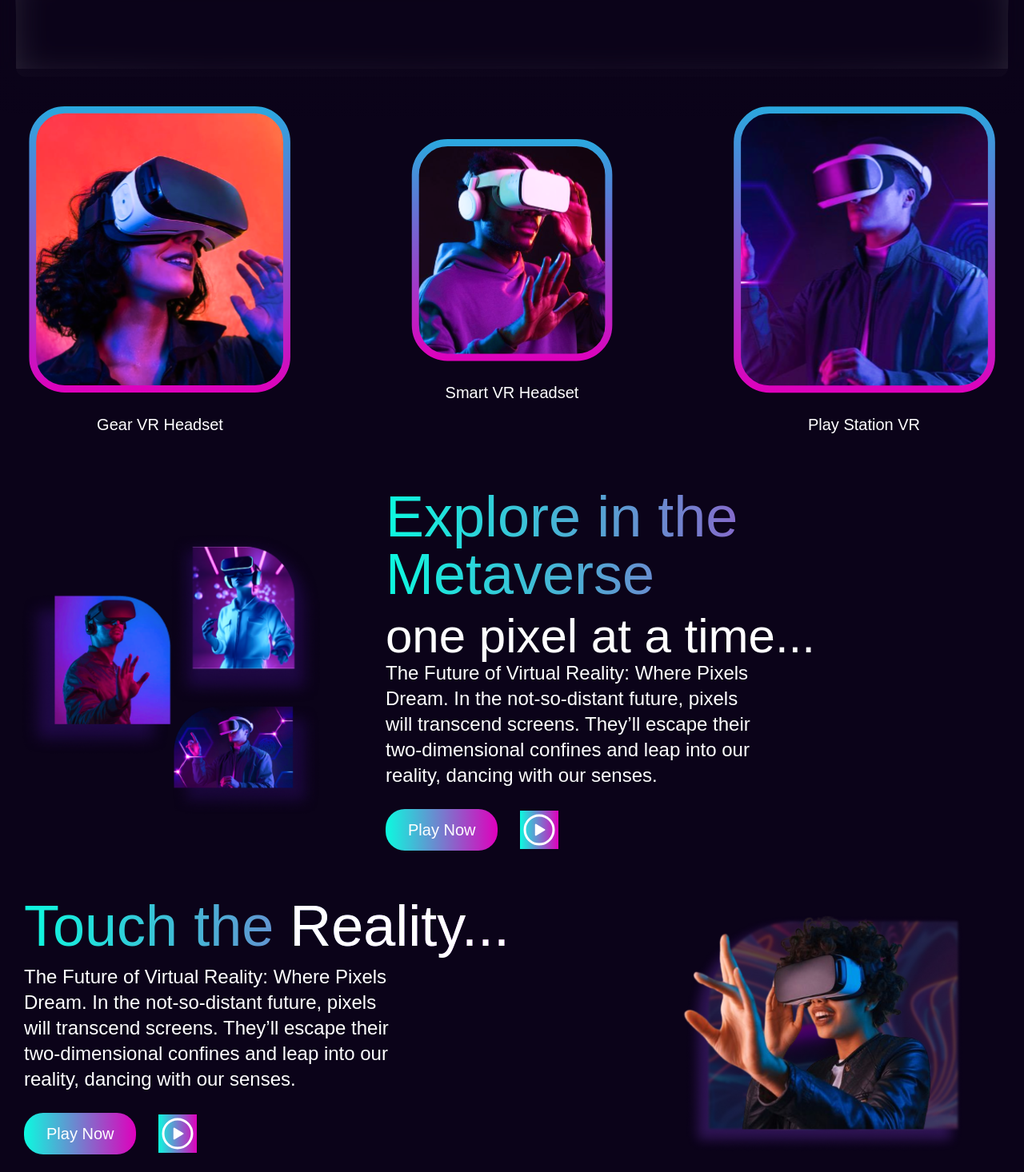
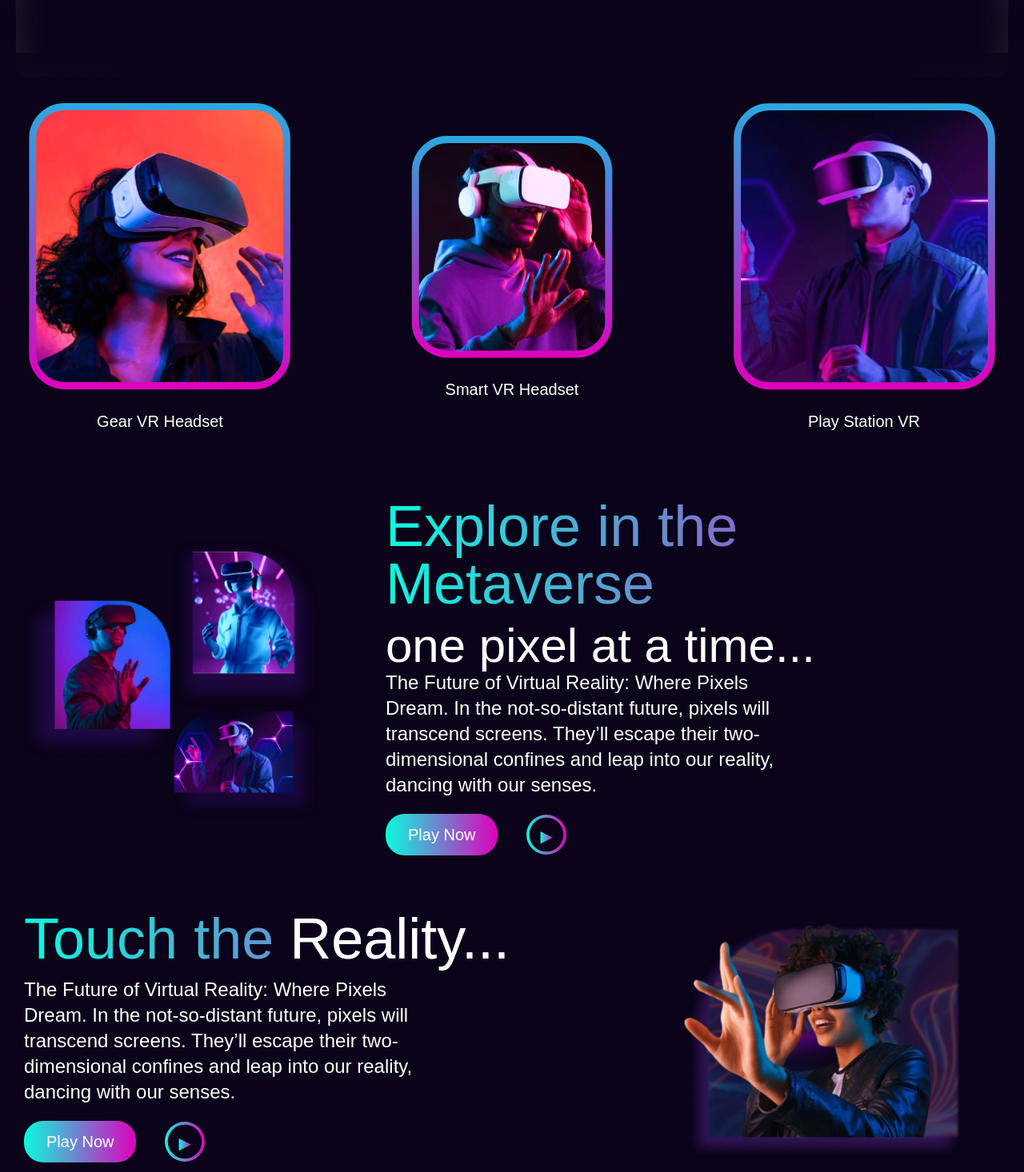
Before and after one commit to 1-Nishanth-1/gdsc-induction, a Next.js app: page / in a window 1280 px wide. Shown: the part 724-2190 px from the top of the page at 80% size. Built offline with nearby package versions, Linux system fonts and the light colour scheme.

Commit message:
almost done with the project

```diff
--- a/src/app/globals.css
+++ b/src/app/globals.css
@@ -32,5 +32,4 @@
   width: 100%;
   height: 100%;
   z-index: -1;
-  box-sizing: border-box; /* Prevents outer border-like effect */
 }
--- a/src/app/page.js
+++ b/src/app/page.js
@@ -30,12 +30,12 @@
             <h1 className="cursor-pointer">CONTACT</h1>
           </div>
           <div className="flex flex-row justify-center items-center h-[80%]">
-            <div className="flex flex-col flex-wrap p-4 ml-20 w-1/2 space-y-5">
-              <h1 className=" md:text-8xl text-white">NEXT GEN</h1>
-              <h2 className="text-5xl bg-gradient-to-r from-[#0CFADF] to-[#DF00BC] text-transparent bg-clip-text">
+            <div className="flex flex-col flex-wrap lg:p-4 ml-20 w-1/2 space-y-5">
+              <h1 className=" lg:text-8xl text-7xl text-white">NEXT GEN</h1>
+              <h2 className="lg:text-5xl text-5xl bg-gradient-to-r from-[#0CFADF] to-[#DF00BC] text-transparent bg-clip-text">
                 VIRTUAL REALITY
               </h2>
-              <h3 className="text-2xl text-white pr-[230px]">
+              <h3 className="text-2xl text-white lg:pr-[10vw]">
                 Unveiling the Future: The Dawn of Hyper-Realistic Virtual Realms
               </h3>
             </div>
@@ -61,23 +61,23 @@
         </div>
         <div className="absolute bottom-0 w-full h-1/6 blur-[20px] bg-[#0b0319] z-[1000]"></div>
       </div>
-      <div className="pt-[20px] transform -translate-y-[30px] z-[10000]  bg-gradient-to-b from-[#0b0319c9] to-[#0b0319] to-[10%] relative">
-        <div className="flex flex-row justify-center items-center h-1/2 my-5 ">
-          <div className="flex flex-col justify-center items-center w-1/3 scale-125 my-[50px] hover:scale-[1.3] transition-all duration-500">
+      <div className="pt-[20px] transform -translate-y-[50px] z-[10000]  bg-gradient-to-b from-[#0b0319c9] to-[#0b0319] to-[10%] relative">
+        <div className="flex lg:flex-nowrap flex-wrap sm:flex-row flex-col justify-evenly items-center h-1/2 my-9 ">
+          <div className="flex flex-col justify-center items-center sm:w-1/3 scale-125 my-[50px] hover:scale-[1.3] transition-all duration-500">
             <img src="Rectangle 4.svg"></img>
             <h1 className="m-5">Gear VR Headset</h1>
           </div>
-          <div className="flex flex-col justify-center items-center w-[40%] scale-125 my-[50px] hover:scale-[1.3] transition-all duration-500">
+          <div className="flex flex-col justify-center items-center sm:w-[40%] scale-125 my-[50px] hover:scale-[1.3] transition-all duration-500">
             <img src="Rectangle 5.svg"></img>
             <h1 className="m-5">Smart VR Headset</h1>
           </div>
-          <div className="flex flex-col justify-center items-center w-1/3 scale-125 my-[50px] hover:scale-[1.3] transition-all duration-500">
+          <div className="flex flex-col justify-center items-center sm:w-1/3 scale-125 my-[50px] hover:scale-[1.3] transition-all duration-500">
             <img src="Rectangle 6.svg" className="fill"></img>
             <h1 className="m-5">Play Station VR</h1>
           </div>
         </div>
-        <div className="flex flex-row justify-center items-center h-1/2 my-5 w-full justify-around">
-          <div className="flex w-1/4 items-center justify-center scale-125 my-[50px] hover:scale-[1.3] transition-all duration-500 m-9 pr-5">
+        <div className="flex flex-row justify-center items-center h-1/2 my-9 w-full justify-around">
+          <div className="flex lg:w-1/4 w-[35%] items-center justify-center scale-125 my-[50px] hover:scale-[1.3] transition-all duration-500 m-9 pr-5">
             <div className="w-1/2">
               {" "}
               <img src="image4.png"></img>
@@ -88,11 +88,13 @@
             </div>
           </div>
           <div className="w-[60%]">
-            <h1 className="text-7xl  bg-gradient-to-r from-[#0CFADF] to-[#DF00BC] text-transparent bg-clip-text my-3">
+            <h1 className="lg:text-7xl text-6xl  bg-gradient-to-r from-[#0CFADF] to-[#DF00BC] text-transparent bg-clip-text my-3">
               Explore in the Metaverse
             </h1>
-            <h2 className="text-6xl text-white">one pixel at a time...</h2>
-            <h3 className="text-2xl tex-white pr-[300px]">
+            <h2 className="lg:text-6xl text-5xl text-white">
+              one pixel at a time...
+            </h2>
+            <h3 className="text-2xl tex-white lg:pr-[20vw] pr-[5vw]">
               The Future of Virtual Reality: Where Pixels Dream. In the
               not-so-distant future, pixels will transcend screens. They’ll
               escape their two-dimensional confines and leap into our reality,
@@ -102,16 +104,23 @@
               <button className="bg-gradient-to-r from-[#0CFADF] to-[#DF00BC] my-5 text-white px-7 py-3  rounded-3xl text-xl">
                 Play Now
               </button>
-              <IoPlayCircleOutline className="m-7 text-5xl bg-gradient-to-r from-[#0CFADF] to-[#DF00BC] " />
+              <div className="text-2xl rounded-full relative bg-gradient-to-r from-[#0CFADF] to-[#DF00BC] w-[50px] h-[50px]  ml-9">
+                <div className="absolute inset-0  rounded-full z-[1] bg-[#0b0319] scale-[0.85] pt-3 pl-4 ">
+                  <div className="bg-gradient-to-r from-[#0CFADF] to-[#DF00BC] clip-text text-transparent bg-clip-text w-[20px]">
+                    {" "}
+                    &#9654;{" "}
+                  </div>
+                </div>
+              </div>{" "}
             </div>
           </div>
         </div>
-        <div className="flex flex-row justify-center items-center h-1/2 my-5 w-full justify-around">
+        <div className="flex flex-row justify-center items-center h-1/2 my-9 w-full justify-around">
           <div className="w-[60%]">
-            <h1 className="text-7xl  bg-gradient-to-r from-[#0CFADF] to-[#DF00BC] text-transparent bg-clip-text my-3">
+            <h1 className="lg:text-7xl text-6xl bg-gradient-to-r from-[#0CFADF] to-[#DF00BC] text-transparent bg-clip-text my-3">
               Touch the <span className="text-white">Reality...</span>
             </h1>
-            <h3 className="text-2xl tex-white pr-[300px]">
+            <h3 className="text-2xl tex-white lg:pr-[20vw] pr-[5vw]">
               The Future of Virtual Reality: Where Pixels Dream. In the
               not-so-distant future, pixels will transcend screens. They’ll
               escape their two-dimensional confines and leap into our reality,
@@ -121,21 +130,28 @@
               <button className="bg-gradient-to-r from-[#0CFADF] to-[#DF00BC] my-5 text-white px-7 py-3  rounded-3xl text-xl">
                 Play Now
               </button>
-              <IoPlayCircleOutline className="m-7 text-5xl bg-gradient-to-r from-[#0CFADF] to-[#DF00BC] " />
+              <div className="text-2xl rounded-full relative bg-gradient-to-r from-[#0CFADF] to-[#DF00BC] w-[50px] h-[50px] ml-9">
+                <div className="absolute inset-0  rounded-full z-[1] bg-[#0b0319] scale-[0.85] pt-3 pl-4 ">
+                  <div className="bg-gradient-to-r from-[#0CFADF] to-[#DF00BC] clip-text text-transparent bg-clip-text w-[20px]">
+                    {" "}
+                    &#9654;{" "}
+                  </div>
+                </div>
+              </div>
             </div>
           </div>
-          <div className="flex w-1/4 items-center justify-center scale-125 my-[50px] hover:scale-[1.3] transition-all duration-500 m-9 pr-5">
+          <div className="flex lg:w-1/4 w-[30%] items-center justify-center scale-125 my-[50px] hover:scale-[1.3] transition-all duration-500 m-9 pr-5">
             <img src="image.png" className="object-fill"></img>
           </div>
         </div>
         <div className="flex justify-center items-center relative my-[250px]">
-          <div className="w-1/2 flex flex-row justify-center items-center absolute ">
+          <div className="lg:w-1/2 w-[75%] flex flex-row justify-center items-center absolute ">
             <div className="w-full h-full scale-125 bg-gradient-to-b from-[#0CFADF] to-[#DF00BC] p-[2px] flex justify-center items-center shadow-[0_0_10px_#DF00BC] rounded-2xl">
-              <div className="w-full h-full bg-[#0b0319] flex flex-col justify-center items-center rounded-2xl p-6">
-                <h1 className="text-3xl text-white">
+              <div className="w-full h-full bg-[#0b0319] flex flex-col justify-center items-center rounded-2xl lg:p-6 py-3">
+                <h1 className="lg:text-3xl sm:text-2xl text-xl text-white text-center">
                   SUBSCRIBE TO OUR NEWSLETTER
                 </h1>
-                <p className="text-white text-center m-9 px-5">
+                <p className="text-white text-center m-9 lg:px-5">
                   VR Dispatch: Pixels Unleashed, Dreams Delivered . . . where
                   pixels ignite and dreams take flight! Here, we decode the
                   language of pixels, revealing the hidden realms of virtual
@@ -149,7 +165,7 @@
             </div>
           </div>
         </div>
-        <div className="flex flex-row justify-evenly w-full">
+        <div className="flex flex-row flex-wrap justify-evenly w-full">
           <div className="p-3 cursor-pointer text-xl">Help</div>
           <div className="p-3 cursor-pointer text-xl">About Us</div>
           <div className="p-3 cursor-pointer text-xl">Company</div>
@@ -157,10 +173,12 @@
           <div className="p-3 cursor-pointer text-xl">Contact</div>
         </div>
         <div className="flex justify-center items-center relative my-[200px]">
-          <div className="w-1/2 flex flex-row justify-center items-center absolute ">
-            <div className="w-full h-full bg-[#0b0319] flex flex-col justify-center items-center rounded-2xl p-6">
-              <h1 className="text-3xl text-white">Download Our App</h1>
-              <p className="text-white text-center m-9 px-5">
+          <div className="lg:w-1/2 w-[80%] flex flex-row justify-center items-center absolute ">
+            <div className="w-full h-full bg-[#0b0319] flex flex-col justify-center items-center rounded-2xl lg:p-6 py-3">
+              <h1 className="lg:text-3xl sm:text-2xl text-xl text-white">
+                Download Our App
+              </h1>
+              <p className="text-white text-center m-9 lg:px-5">
                 Connect with friends across the globe. Multiplayer VR games let
                 you team up, compete, or simply hang out in shared
                 spaces. Connect with friends across the globe. Multiplayer VR
@@ -175,9 +193,9 @@
           </div>
         </div>
         <div className="flex justify-centre r w-full my-9">
-          <div className="bg-gradient-to-r from-[#0CFADF] to-[#DF00BC] h-1 w-[80%] mx-[10%]"></div>
+          <div className="bg-gradient-to-r from-[#0CFADF] to-[#DF00BC] h-1 lg:w-[80%] w-[90%] lg:mx-[10%] mx-[5%]"></div>
         </div>
-        <div className="flex justify-evenly items-cente h-[30px] px-[10%] mb-5">
+        <div className="flex justify-evenly items-cente h-[30px] lg:px-[10%] px-[5%] mb-5">
           <div className="cursor-pointer">Terms</div>
           <div className="cursor-pointer">Privacy</div>
           <div className="cursor-pointer">Conditions</div>
```
